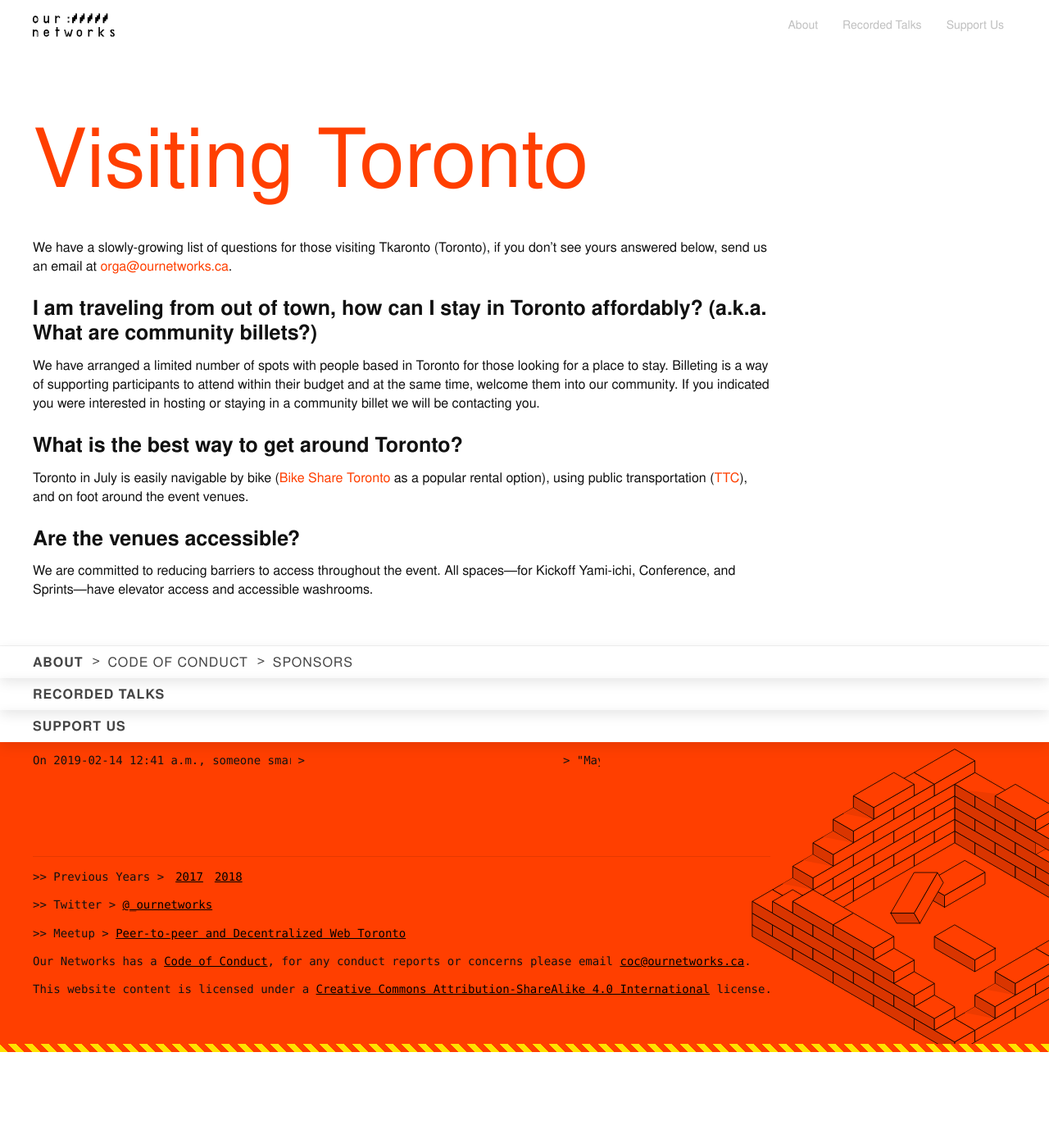
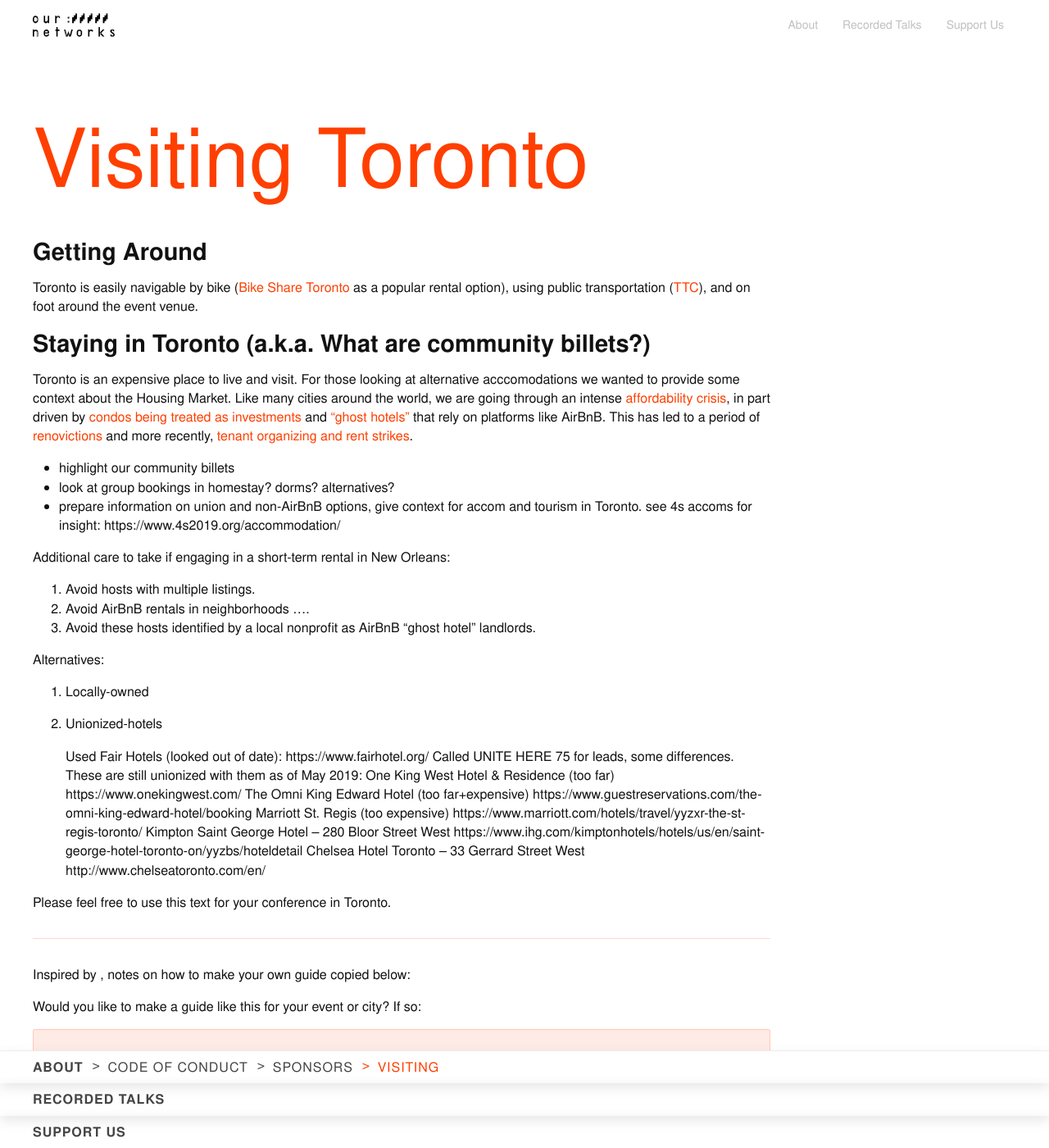
Before and after one commit to ournetworks/ournetworks.ca, a Jekyll site: the page built from visiting.md, in a window 1280 px wide and 1400 px high. Shown: the whole window at 82% size. Built offline with Jekyll 4.4.1, drawn with Linux system fonts in a browser that asks for light colours.

Commit message:
First past drafting visting page

```diff
--- a/visiting.md
+++ b/visiting.md
@@ -1,20 +1,66 @@
 ---
 layout: page
-order: 0
+order: 4
 title: "Visiting Toronto"
 titleDisplay: "Visiting"
+parent: "About the Event"
 ---
 
-We have a slowly-growing list of questions for those visiting Tkaronto (Toronto), if you don't see yours answered below, send us an email at [{{ site.email }}](mailto:{{ site.email }}).
+## Getting Around
 
-### I am traveling from out of town, how can I stay in Toronto affordably? (a.k.a. What are community billets?)
+Toronto is easily navigable by bike ([Bike Share Toronto](https://bikesharetoronto.com/) as a popular rental option), using public transportation ([TTC](http://www.ttc.ca/)), and on foot around the event venue.
 
-We have arranged a limited number of spots with people based in Toronto for those looking for a place to stay. Billeting is a way of supporting participants to attend within their budget and at the same time, welcome them into our community. If you indicated you were interested in hosting or staying in a community billet we will be contacting you.
+## Staying in Toronto (a.k.a. What are community billets?)
 
-### What is the best way to get around Toronto?
+Toronto is an expensive place to live and visit. For those looking at alternative acccomodations we wanted to provide some context about the Housing Market. Like many cities around the world, we are going through an intense [affordability crisis](https://www.blogto.com/city/2019/03/report-housing-affordability-crisis-toronto/), in part driven by [condos being treated as investments](https://www.theguardian.com/world/2019/jul/07/toronto-housing-owner-occupied-canada-affordability) and ["ghost hotels"](https://www.thestar.com/opinion/star-columnists/2017/12/01/haunted-by-the-rise-of-ghost-hotels.html) that rely on platforms like AirBnB. This has led to a period of [renovictions](https://nowtoronto.com/news/renovicted-toronto-rental-housing/) and more recently, [tenant organizing and rent strikes](http://parkdaleorganize.ca/).
 
-Toronto in July is easily navigable by bike ([Bike Share Toronto](https://bikesharetoronto.com/) as a popular rental option), using public transportation ([TTC](http://www.ttc.ca/)), and on foot around the event venues.
 
-### Are the venues accessible?
+- highlight our community billets
+- look at group bookings in homestay? dorms? alternatives?
+- prepare information on union and non-AirBnB options, give context for accom and tourism in Toronto. see 4s accoms for insight: https://www.4s2019.org/accommodation/
 
-We are committed to reducing barriers to access throughout the event. All spaces—for Kickoff Yami-ichi, Conference, and Sprints—have elevator access and accessible washrooms.
+Additional care to take if engaging in a short-term rental in New Orleans:
+
+1. Avoid hosts with multiple listings.
+1. Avoid AirBnB rentals in neighborhoods ....
+1. Avoid these hosts identified by a local nonprofit as AirBnB "ghost hotel" landlords.
+
+Alternatives:
+
+1. Locally-owned
+
+
+
+1. Unionized-hotels
+
+    Used Fair Hotels (looked out of date): https://www.fairhotel.org/
+    Called UNITE HERE 75 for leads, some differences. These are still unionized with them as of May 2019:
+        One King West Hotel & Residence (too far)
+        https://www.onekingwest.com/
+        The Omni King Edward Hotel (too far+expensive)
+        https://www.guestreservations.com/the-omni-king-edward-hotel/booking
+        Marriott St. Regis (too expensive)
+        https://www.marriott.com/hotels/travel/yyzxr-the-st-regis-toronto/
+        Kimpton Saint George Hotel -- 280 Bloor Street West
+        https://www.ihg.com/kimptonhotels/hotels/us/en/saint-george-hotel-toronto-on/yyzbs/hoteldetail
+        Chelsea Hotel Toronto -- 33 Gerrard Street West
+        http://www.chelseatoronto.com/en/
+
+
+Please feel free to use this text for your conference in Toronto.
+
+---
+
+Inspired by [](), notes on how to make your own guide copied below:
+
+
+
+
+
+Would you like to make a guide like this for your event or city? If so:
+
+    Search for reports from local housing justice organizations. Read them carefully, summarize their insights, and link to them. Use their recommendations to craft your suggestions.
+    Find unionized hotels here find black owned hotels here, the Latino Hotel Association and the Asian American Hotel Owners Association sadly don’t not have a directories. Some indigenous-owned hotels are listed here. These lists are incomplete and you will also need to some time googling by city and state.
+    Something we didn’t do for this list is have clear accessibility information. Please do better than us!
+    Feel free to use any of the text above without need for attribution. Please do include this note on how others can approach making one for their event or city.
+    After you’ve read the reports, distilled their findings, listed unionized hotels and hotels owned by structurally marginalized people, and crafted a first draft of your document then share it with local housing justice for feedback.
```
